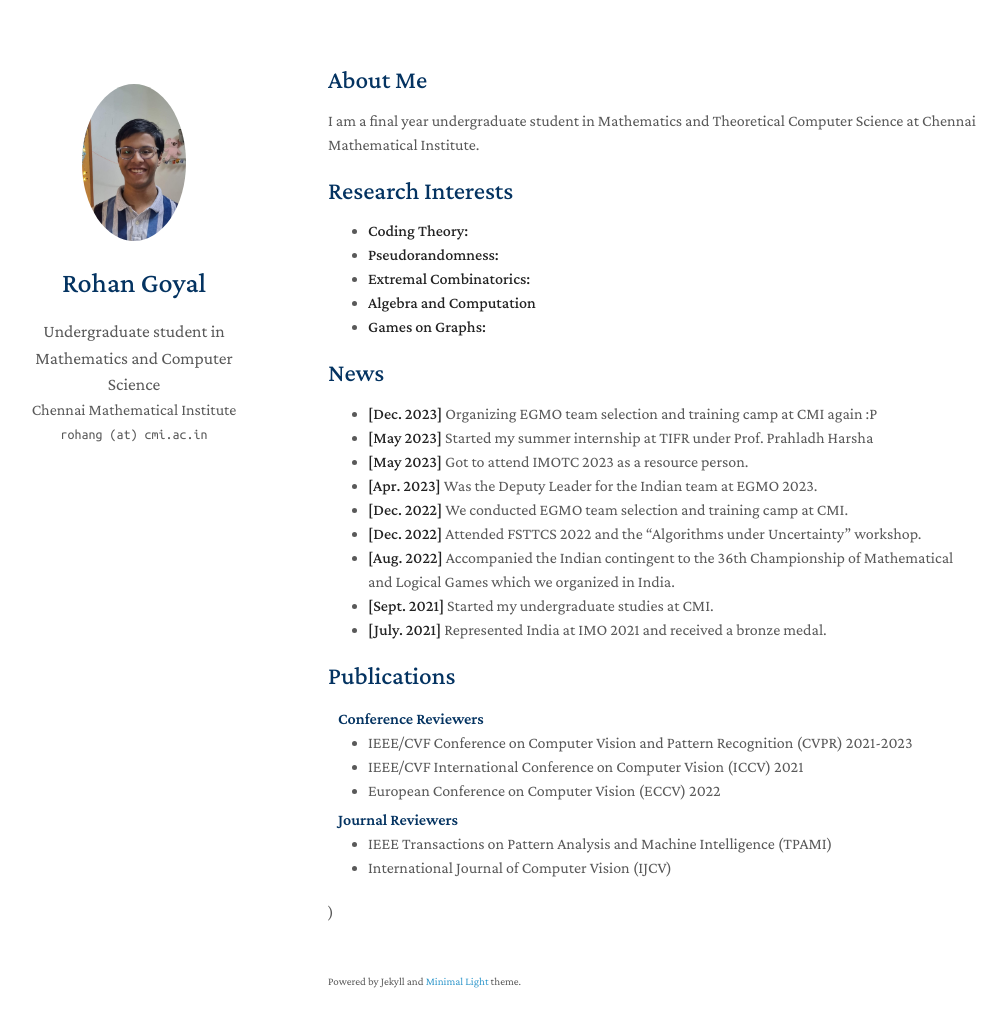
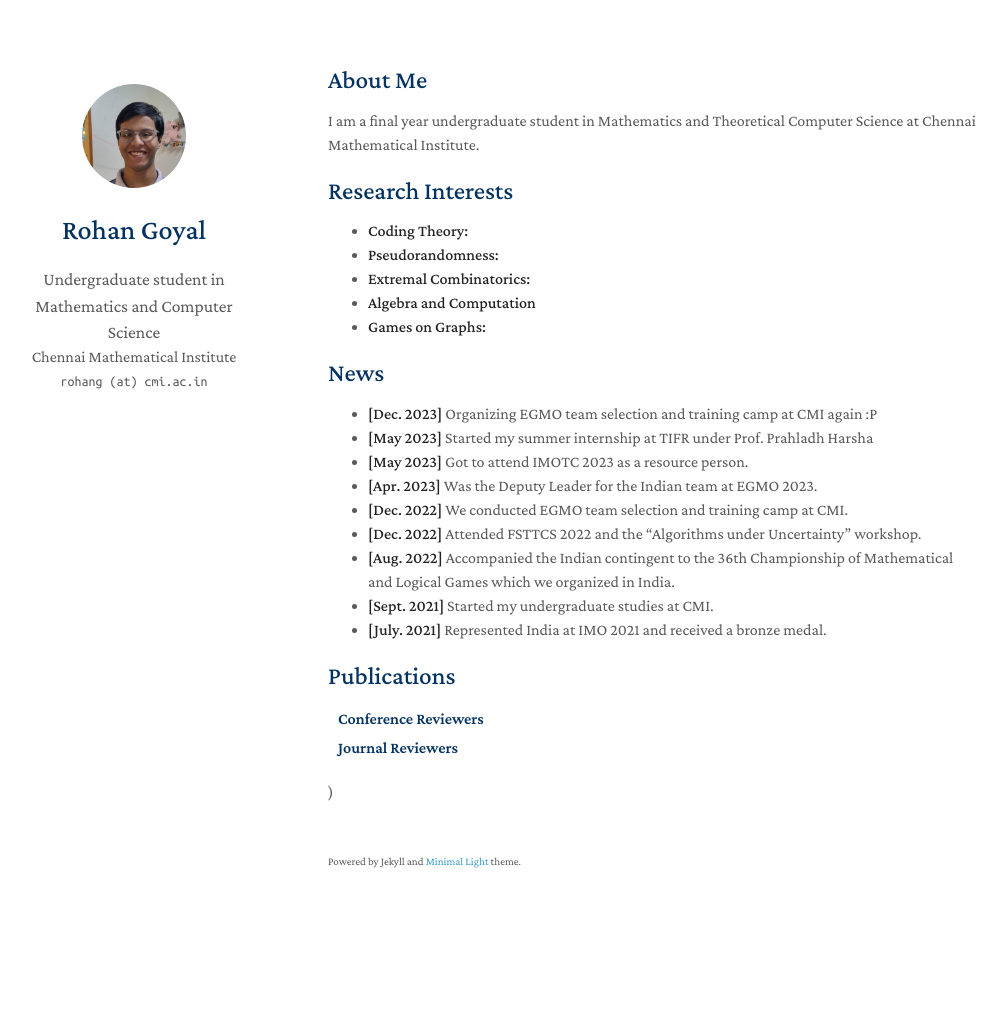
Before and after one commit to goyal-rohan/goyal-rohan.github.io, a Jekyll site: the page built from index.md, in a window 1280 px wide and 1062 px high. Shown: the top 1027 px of the window, without its empty margins (142-1148 px from the left). Built offline with Jekyll 4.4.1, drawn with Linux system fonts in a browser that asks for light colours; nearby versions of some CDN libraries; a style sheet for code colours, icons or effects is not loaded; our own code applies the rules of GitHub Pages for plain Markdown files.

Commit message:
editing pics

```diff
--- a/_includes/services.md
+++ b/_includes/services.md
@@ -3,14 +3,10 @@
 <h4 style="margin:0 10px 0;">Conference Reviewers</h4>
 
 <ul style="margin:0 0 5px;">
-  <li><a href="http://cvpr2023.thecvf.com/"><autocolor>IEEE/CVF Conference on Computer Vision and Pattern Recognition (CVPR) 2021-2023</autocolor></a></li>
-  <li><a href="http://iccv2021.thecvf.com/"><autocolor>IEEE/CVF International Conference on Computer Vision (ICCV) 2021</autocolor></a></li>
-  <li><a href="https://eccv2022.ecva.net/"><autocolor>European Conference on Computer Vision (ECCV) 2022</autocolor></a></li>
-</ul>
+ </ul>
 
 <h4 style="margin:0 10px 0;">Journal Reviewers</h4>
 
 <ul style="margin:0 0 20px;">
-  <li><a href="https://www.computer.org/csdl/journal/tp"><autocolor>IEEE Transactions on Pattern Analysis and Machine Intelligence (TPAMI)</autocolor></a></li>
-  <li><a href="https://www.springer.com/journal/11263"><autocolor>International Journal of Computer Vision (IJCV)</autocolor></a></li>
+
 </ul>
```
Also changed, not shown: assets/img/favicon-dark.png, assets/img/favicon.png, assets/img/rohan.jpg.
